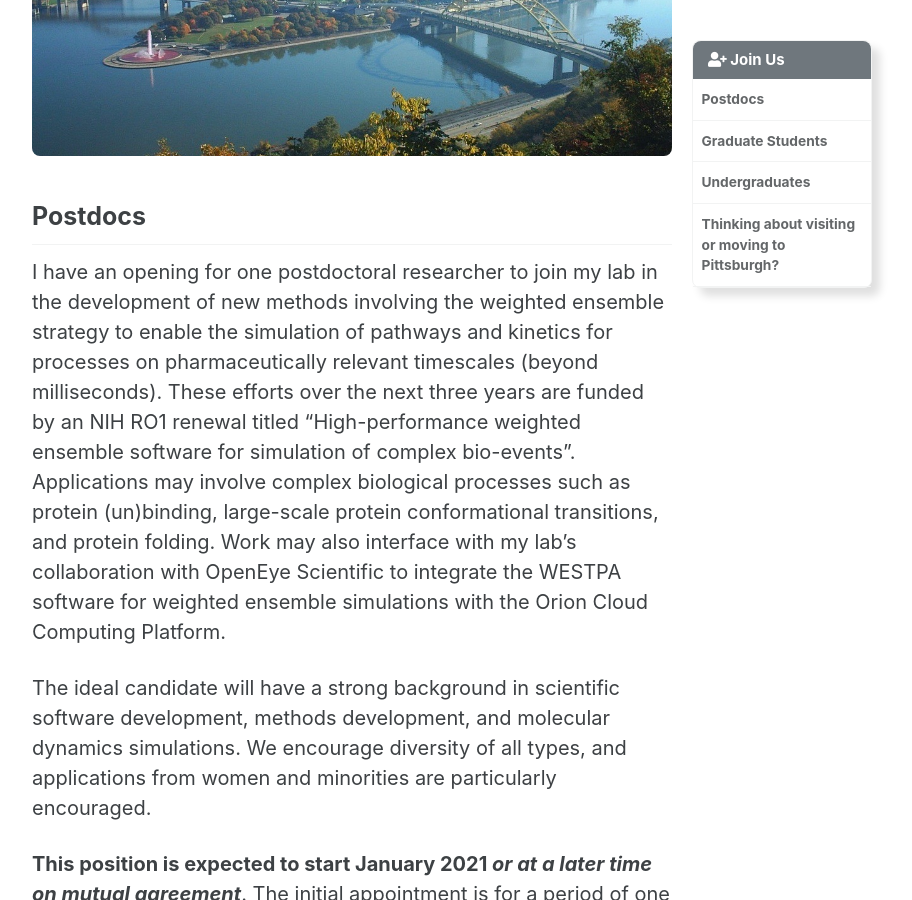
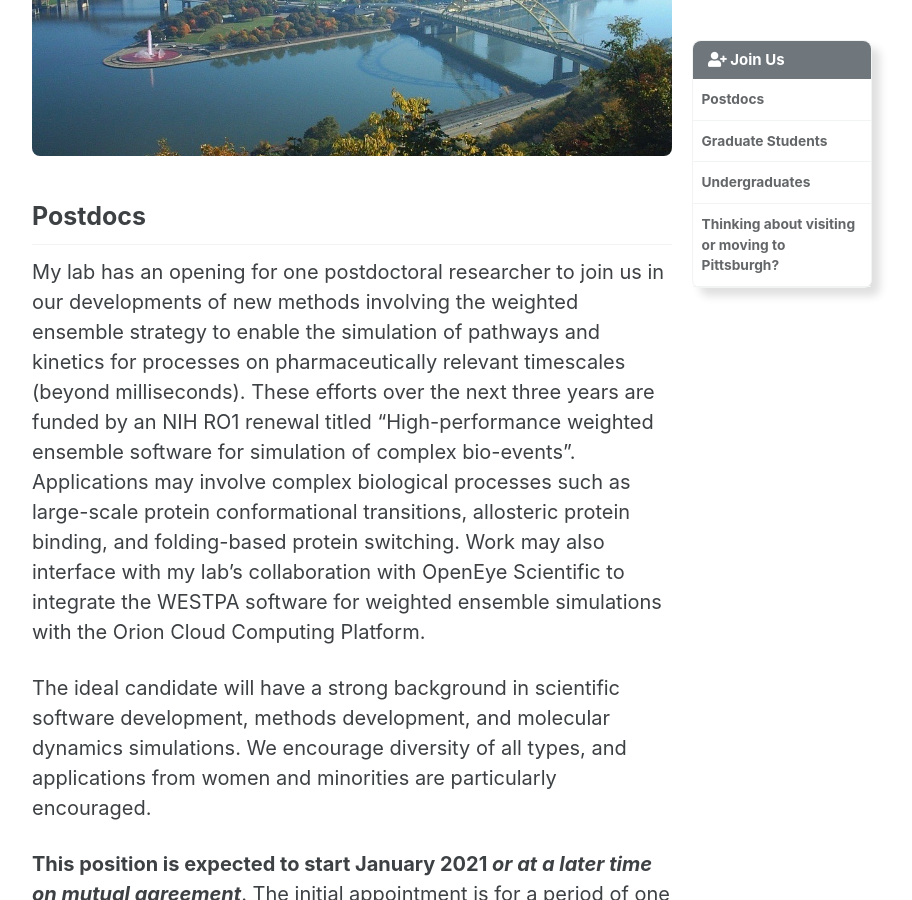
Before and after one commit to darianyang/mm-github-pages-test, a Jekyll site: the page built from _pages/join_us.md, in a window 1280 px wide and 900 px high, scrolled down 285 px. Shown: the whole window, without its empty margins (288-1200 px from the left). Built offline with Jekyll 4.4.1, drawn with Linux system fonts in a browser that asks for light colours; cached includes are drawn as plain includes.

Commit message:
Update join_us.md

```diff
--- a/_pages/join_us.md
+++ b/_pages/join_us.md
@@ -9,7 +9,7 @@
 
 {% include figure image_path="/assets/images/pittsburgh.jpg" alt="Pittsburgh Panorama" %}
 ## Postdocs
-I have an opening for one postdoctoral researcher to join my lab in the development of new methods involving the weighted ensemble strategy to enable the simulation of pathways and kinetics for processes on pharmaceutically relevant timescales (beyond milliseconds). These efforts over the next three years are funded by an NIH RO1 renewal titled “High-performance weighted ensemble software for simulation of complex bio-events”. Applications may involve complex biological processes such as protein (un)binding, large-scale protein conformational transitions, and protein folding. Work may also interface with my lab’s collaboration with OpenEye Scientific to integrate the WESTPA software for weighted ensemble simulations with the Orion Cloud Computing Platform.
+My lab has an opening for one postdoctoral researcher to join us in our developments of new methods involving the weighted ensemble strategy to enable the simulation of pathways and kinetics for processes on pharmaceutically relevant timescales (beyond milliseconds). These efforts over the next three years are funded by an NIH RO1 renewal titled “High-performance weighted ensemble software for simulation of complex bio-events”. Applications may involve complex biological processes such as large-scale protein conformational transitions, allosteric protein binding, and folding-based protein switching. Work may also interface with my lab’s collaboration with OpenEye Scientific to integrate the WESTPA software for weighted ensemble simulations with the Orion Cloud Computing Platform.
 
 The ideal candidate will have a strong background in scientific software development, methods development, and molecular dynamics simulations. We encourage diversity of all types, and applications from women and minorities are particularly encouraged.
 
```
